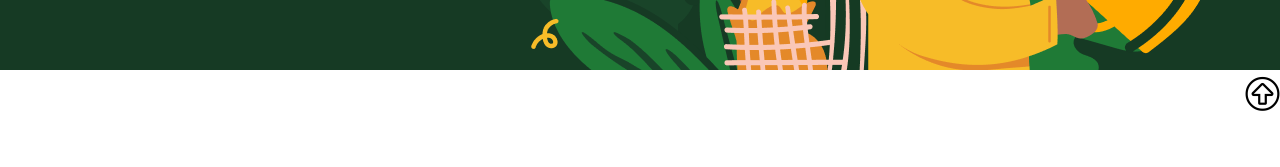
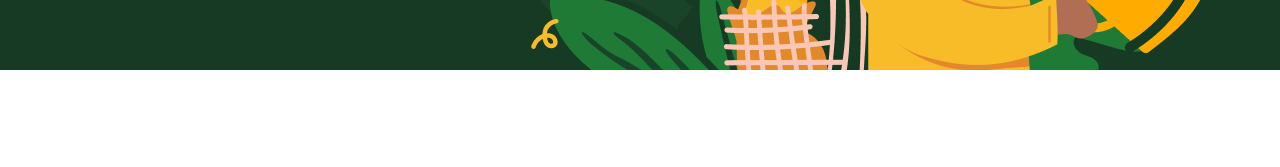
Before and after one commit to humangut/Clerksy, a plain HTML site: page index.html in a window 1280 px wide. Shown: the part 577-744 px from the top of the page. Drawn offline with Linux system fonts and the light colour scheme.

Commit message:
Update index.html

```diff
--- a/index.html
+++ b/index.html
@@ -93,8 +93,6 @@
         </div>
 
     </header>
-
-    <a href="#" class="arrow-alt"><i class="fal fa-arrow-alt-circle-up"></i></a>
 
     <main class="main">
 
```
